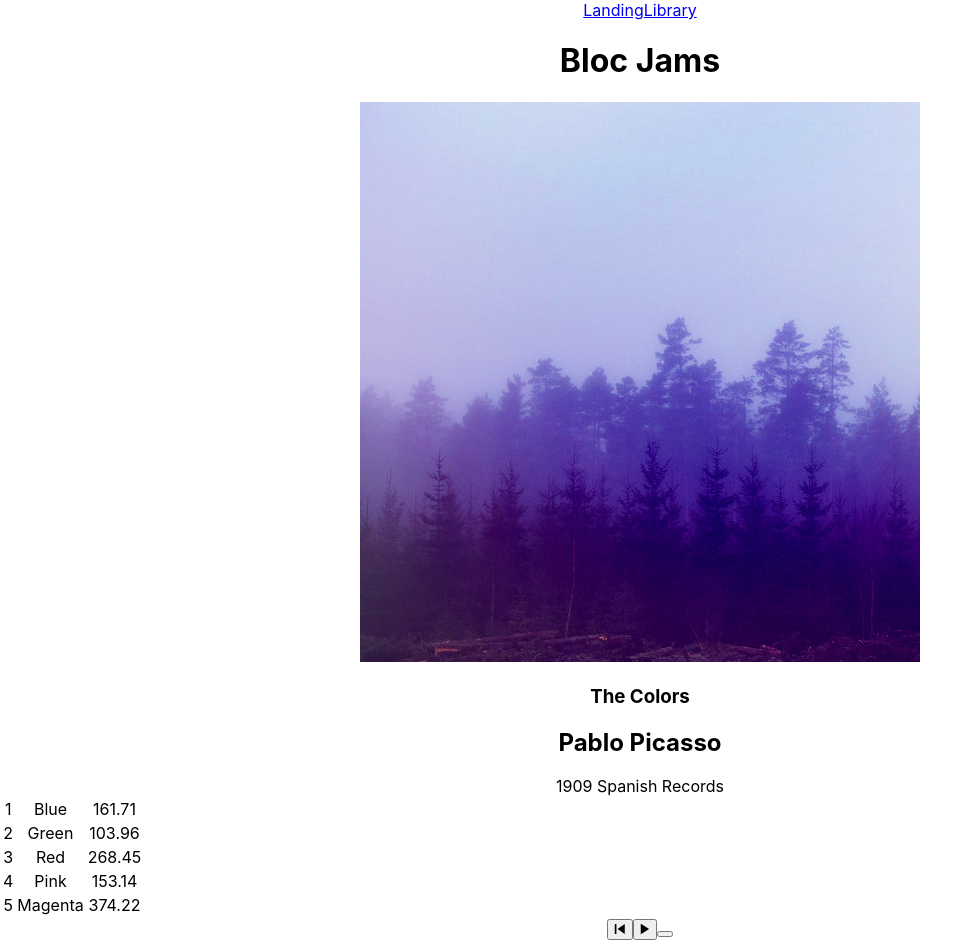
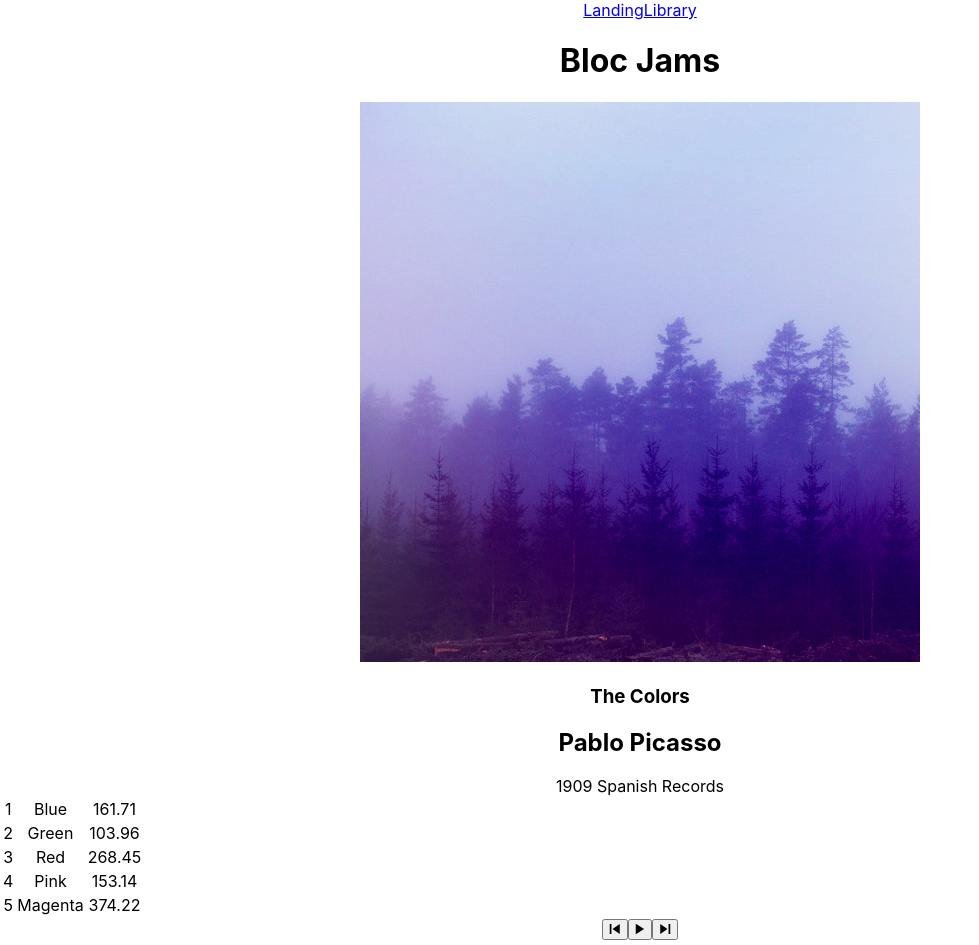
Before and after one commit to kpwwalsh/bloc-jams-react, a React (Create React App) app: page /album/the-colors in a window 1280 px wide. Shown: the top 945 px of the page, without its empty margins (0-979 px from the left). Built offline with nearby package versions, Linux system fonts and the light colour scheme.

Commit message:
Assignment jams player bar buttons:complete

```diff
--- a/src/components/Album.js
+++ b/src/components/Album.js
@@ -52,6 +52,14 @@ class Album extends Component {
      handlePrevClick() {
       const currentIndex = this.state.album.songs.findIndex(song => this.state.currentSong === song);
       const newIndex = Math.max(0, currentIndex - 1);
+      const newSong = this.state.album.songs[newIndex];
+      this.setSong(newSong);
+      this.play();
+    }
+
+    handleNextClick() {
+      const currentIndex = this.state.album.songs.findIndex(song => this.state.currentSong === song);
+      const newIndex = Math.max(0, currentIndex + 1);
       const newSong = this.state.album.songs[newIndex];
       this.setSong(newSong);
       this.play();
@@ -117,6 +125,7 @@ class Album extends Component {
            currentSong={this.state.currentSong}
            handleSongClick={() => this.handleSongClick(this.state.currentSong)}
            handlePrevClick={() => this.handlePrevClick()}
+           handleNextClick={() => this.handleNextClick()}
          />
          </section>
       );
--- a/src/components/PlayerBar.js
+++ b/src/components/PlayerBar.js
@@ -11,8 +11,8 @@ class PlayerBar extends Component {
            <button id="play-pause" onClick={this.props.handleSongClick} >
            <span className={this.props.isPlaying ? 'icon ion-md-pause' : 'icon ion-md-play'}></span>
            </button>
-           <button id="next">
-             <span className="ion-skip-forward"></span>
+           <button id="next"  onClick={this.props.handleNextClick}>
+             <span className="icon ion-md-skip-forward"></span>
            </button>
          </section>
          <section id="time-control">
```
